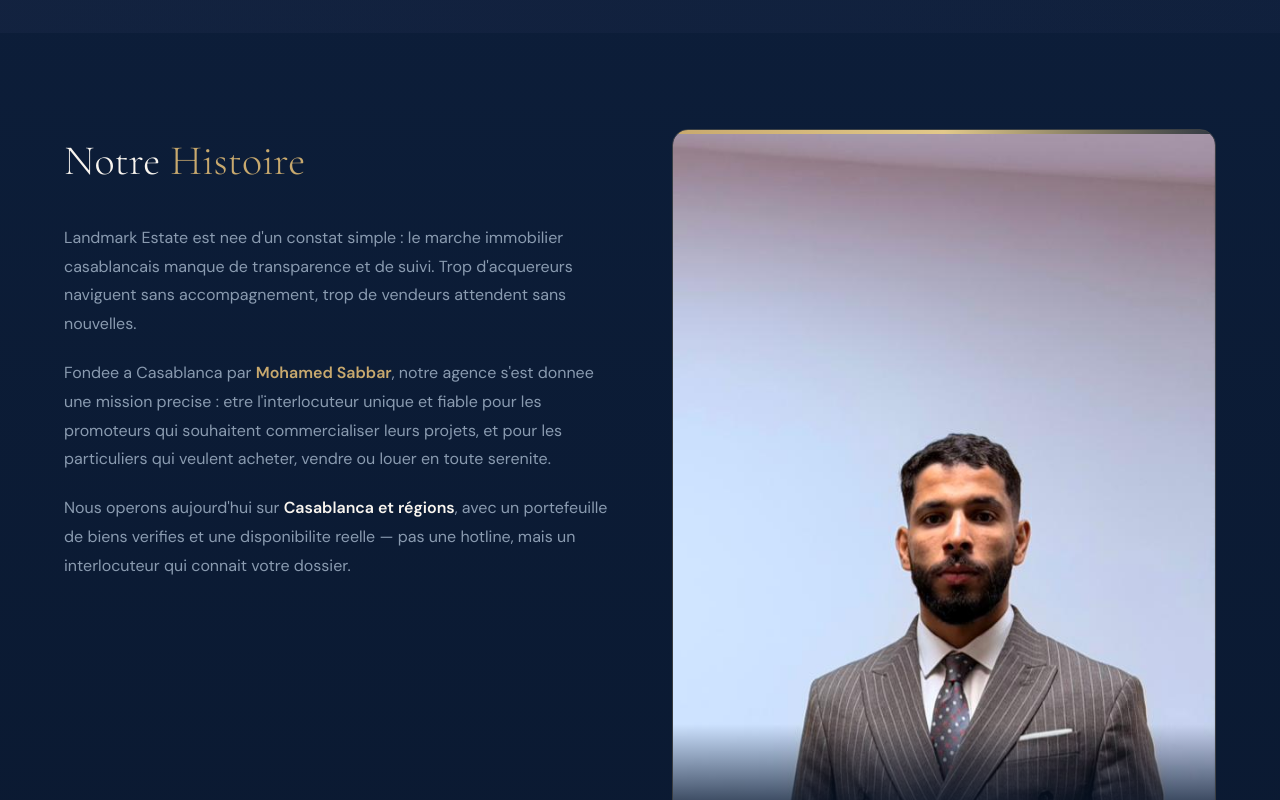
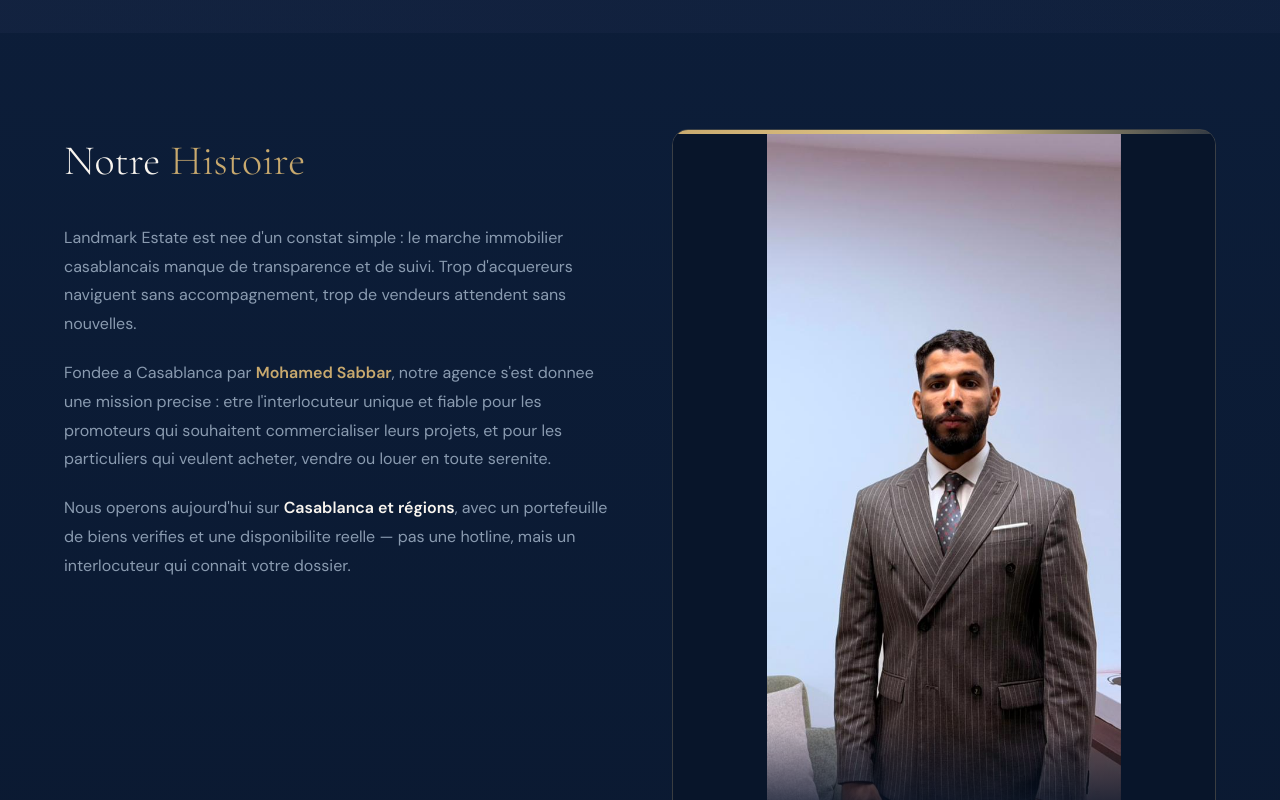
Before and after one commit to SIDKUMAMINE/Immobilier-projet, a Next.js app in the folder sabbar-frontend/: page /a-propos in a window 1280 px wide. Shown: the part 460-1260 px from the top of the page. Built offline with nearby package versions, Linux system fonts and the light colour scheme.

Commit message:
pic2.tgve

```diff
--- a/sabbar-frontend/app/a-propos/page.tsx
+++ b/sabbar-frontend/app/a-propos/page.tsx
@@ -76,7 +76,7 @@ export default function AProposPage() {
 
               <div style={{ background: 'rgba(13, 31, 60, 0.6)' }}>
 {/* ── Zone photo avec dégradé et nom superposés ── */}
-                 <div
+                <div
                   style={{
                     position: 'relative',
                     width: '100%',
@@ -93,12 +93,11 @@ export default function AProposPage() {
                     quality={100}
                     sizes="(max-width: 768px) 100vw, 700px"
                     style={{
-                      objectFit: 'cover',
-                      objectPosition: '30% top',
+                      objectFit: 'contain',
+                      objectPosition: 'center top',
                       filter: 'none',
                     }}
                   />
-
 
                   {/* Dégradé uniquement tout en bas pour le nom */}
                   <div
```
